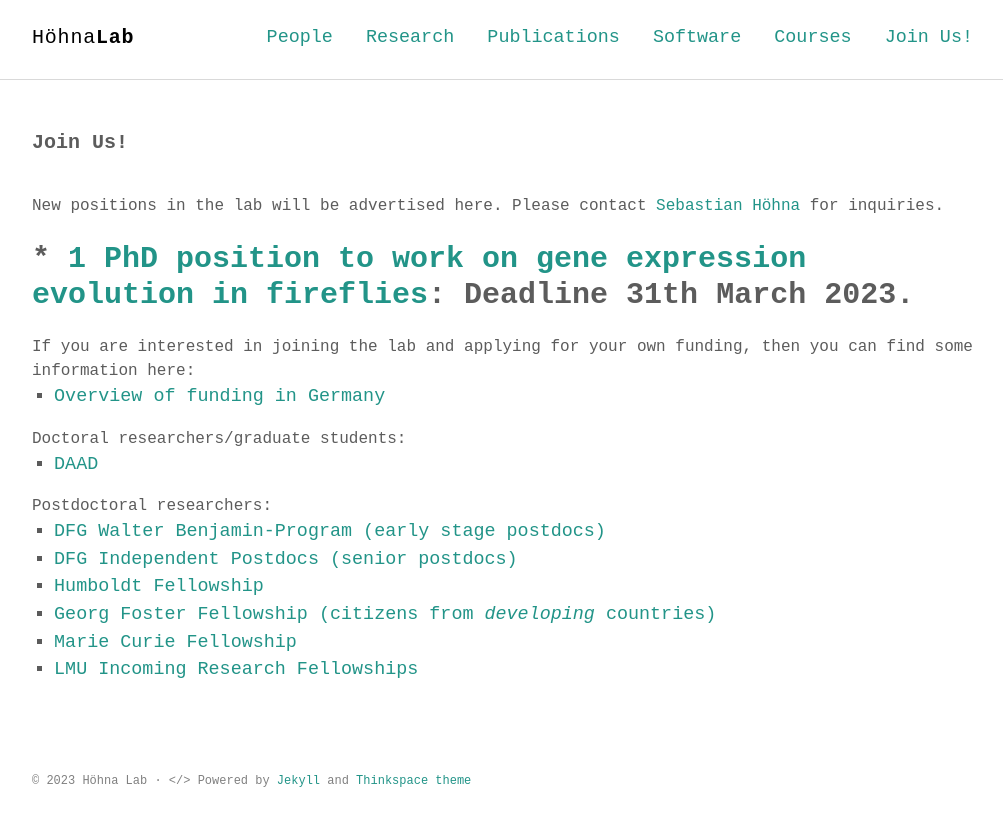
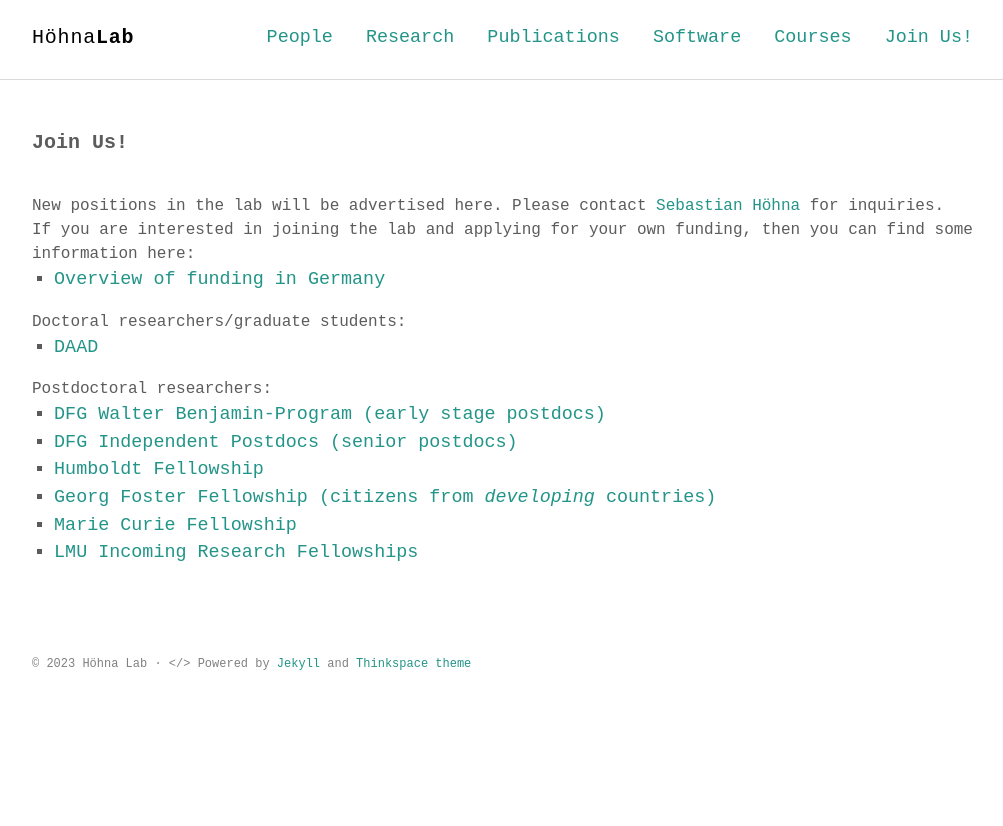
Before and after one commit to hoehnalab/hoehnalab.github.io, a Jekyll site: the page built from join.md, in a window 1280 px wide. Shown: the top 826 px of the page, without its empty margins (132-1135 px from the left). Built offline with Jekyll 4.4.1, drawn with Linux system fonts in a browser that asks for light colours; some web fonts are replaced.

Commit message:
Update join.md
removing latest PhD add

```diff
--- a/join.md
+++ b/join.md
@@ -6,7 +6,6 @@ permalink: /join/
 
 New positions in the lab will be advertised here.
 Please contact [Sebastian Höhna](mailto:hoehna@lmu.de) for inquiries.
-# * [1 PhD position to work on gene expression evolution in fireflies](/job_adverts/GEvol_PhD_Position.pdf): Deadline 31th March 2023.
 
 If you are interested in joining the lab and applying for your own funding, then you can find some information here:
 * [Overview of funding in Germany](https://www.research-in-germany.org/en)
```
